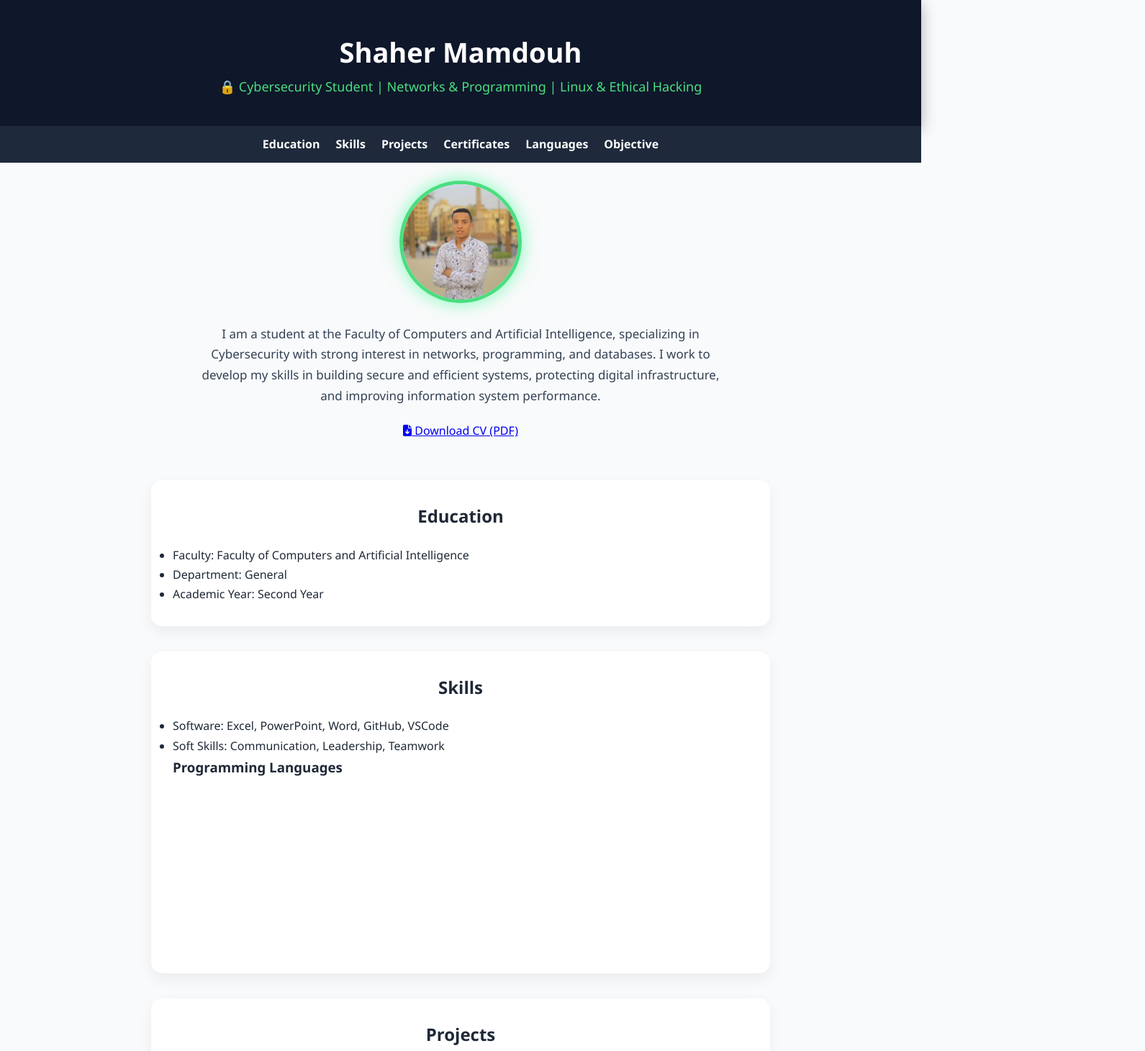
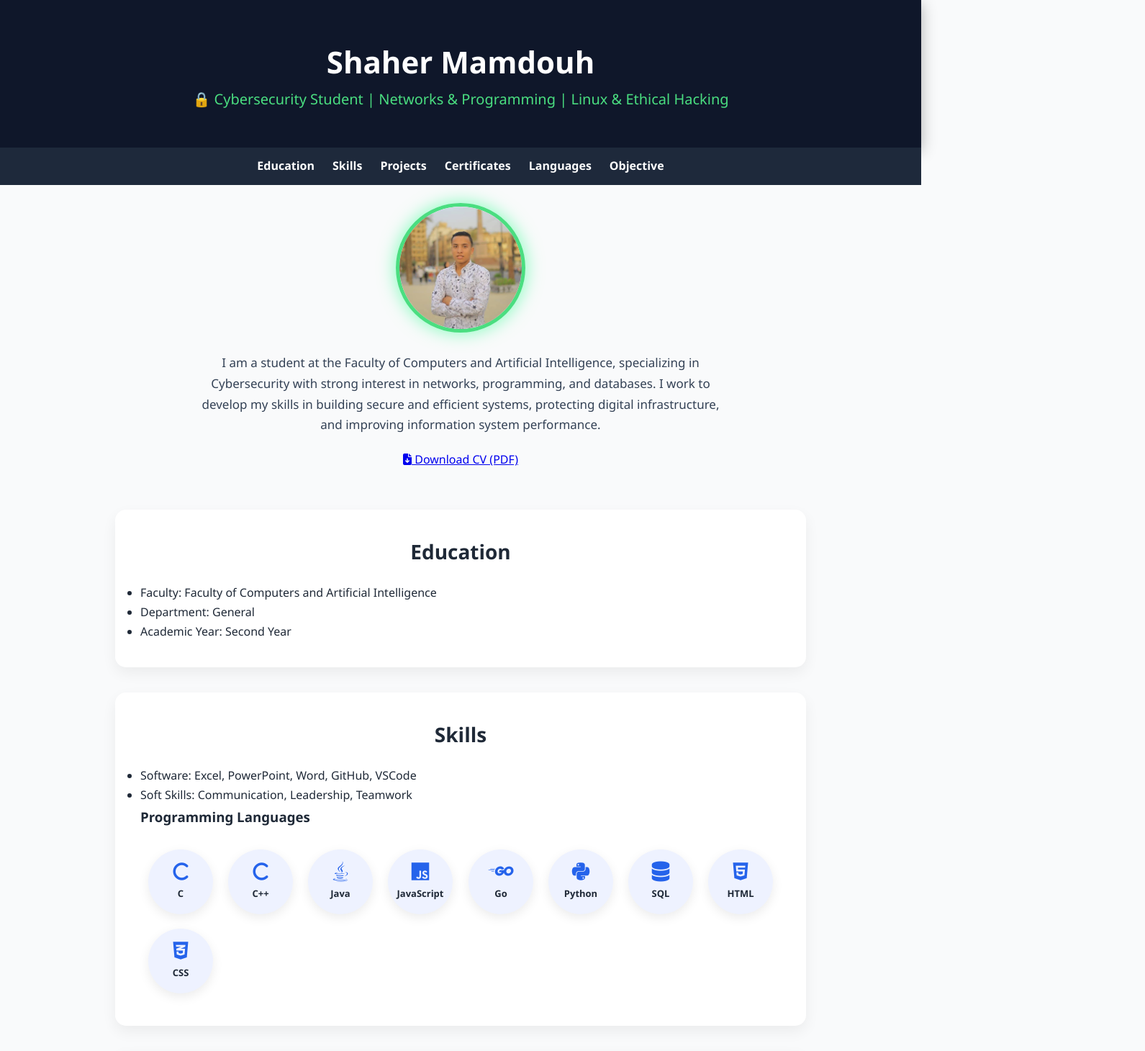
Before and after one commit to Shaher06/cv, a plain HTML site: page index.html in a window 1280 px wide. Shown: the top 1460 px of the page at 72% size, 1591 px wide, since content can reach past the window. Drawn offline with Linux system fonts and the light colour scheme.

Commit message:
Update cv.css

```diff
--- a/cv.css
+++ b/cv.css
@@ -10,6 +10,23 @@ body {
   background: #f9fafb;
   color: #1f2937;
   line-height: 1.7;
+  animation: fadeIn 1.2s ease-in-out;
+}
+
+/* GLOBAL ANIMATIONS */
+@keyframes fadeIn {
+  0% { opacity: 0; }
+  100% { opacity: 1; }
+}
+
+@keyframes slideUp {
+  0% { opacity: 0; transform: translateY(40px); }
+  100% { opacity: 1; transform: translateY(0); }
+}
+
+@keyframes zoomIn {
+  0% { opacity: 0; transform: scale(0.8); }
+  100% { opacity: 1; transform: scale(1); }
 }
 
 /* HEADER */
@@ -17,14 +34,15 @@ body {
   background: #0f172a;
   color: #fff;
   text-align: center;
-  padding: 40px 20px;
+  padding: clamp(30px, 6vw, 50px) 20px;
   box-shadow: 0 5px 20px rgba(0,0,0,0.3);
+  animation: slideUp 1s ease forwards;
 }
 .main-header h1 {
-  font-size: 38px;
+  font-size: clamp(28px, 5vw, 42px);
 }
 .main-header p {
-  font-size: 18px;
+  font-size: clamp(16px, 3vw, 20px);
   color: #4ade80;
 }
 
@@ -39,7 +57,7 @@ body {
 .navbar ul {
   display: flex;
   justify-content: center;
-  gap: 22px;
+  gap: clamp(12px, 3vw, 25px);
   list-style: none;
 }
 .navbar ul li a {
@@ -50,6 +68,7 @@ body {
 }
 .navbar ul li a:hover {
   color: #4ade80;
+  text-shadow: 0 0 10px #4ade80;
 }
 
 /* PROFILE */
@@ -58,42 +77,46 @@ body {
   padding: 25px 20px;
 }
 .profile-pic {
-  width: 170px;
-  height: 170px;
+  width: clamp(140px, 20vw, 180px);
+  height: clamp(140px, 20vw, 180px);
   border-radius: 50%;
   border: 5px solid #4ade80;
   object-fit: cover;
   box-shadow: 0 0 25px rgba(0,255,120,0.5);
-  transition: 0.3s;
+  transition: 0.4s;
+  animation: zoomIn 1.2s ease forwards;
 }
 .profile-pic:hover {
-  transform: scale(1.05);
+  transform: scale(1.08) rotate(2deg);
 }
 
+/* PERSONAL SUMMARY */
 .personal-summary {
   max-width: 750px;
   margin: 20px auto;
   font-size: 17px;
   color: #334155;
   padding: 0 10px;
+  animation: slideUp 1.3s ease forwards;
 }
 
 /* SECTION */
 .container {
-  max-width: 900px;
+  max-width: 1000px;
   margin: auto;
   padding: 30px 20px;
 }
 section {
   background: #fff;
   margin-bottom: 35px;
-  padding: 30px;
+  padding: clamp(20px, 4vw, 35px);
   border-radius: 15px;
   box-shadow: 0 8px 20px rgba(0,0,0,0.06);
+  animation: fadeIn 1.2s ease forwards;
 }
 h2 {
   text-align: center;
-  font-size: 24px;
+  font-size: clamp(20px, 4vw, 28px);
   margin-bottom: 20px;
 }
 
@@ -119,17 +142,17 @@ h2 {
   align-items: center;
   transition: 0.35s;
   opacity: 0;
-  transform: translateY(25px);
+  animation: zoomIn 0.8s ease forwards;
 }
-
-.lang-item.show {
-  opacity: 1;
-  transform: translateY(0);
-}
+.lang-item:nth-child(1) { animation-delay: 0.2s; }
+.lang-item:nth-child(2) { animation-delay: 0.4s; }
+.lang-item:nth-child(3) { animation-delay: 0.6s; }
+.lang-item:nth-child(4) { animation-delay: 0.8s; }
 
 .lang-item:hover {
   background: #dbeafe;
-  transform: translateY(-8px) scale(1.08);
+  transform: translateY(-8px) scale(1.15);
+  box-shadow: 0 0 20px rgba(37,99,235,0.6);
 }
 
 .lang-item i {
@@ -165,9 +188,10 @@ h2 {
   padding: 20px;
   text-align: center;
   transition: 0.3s;
+  animation: slideUp 1s ease forwards;
 }
 .cert-card:hover {
-  transform: translateY(-6px);
+  transform: translateY(-6px) scale(1.05);
 }
 
 .cert-photo {
@@ -182,14 +206,15 @@ h2 {
   padding: 35px 20px;
   color: white;
   text-align: center;
+  font-size: clamp(14px, 2vw, 16px);
 }
 
-/* RESPONSIVE FIXES – PERFECT MOBILE */
+/* RESPONSIVE FIXES */
 @media (max-width: 600px) {
-  .main-header h1 { font-size: 28px; }
-  .profile-pic { width: 140px; height: 140px; }
+  .main-header h1 { font-size: 24px; }
+  .profile-pic { width: 120px; height: 120px; }
   .lang-box { grid-template-columns: repeat(3,1fr); }
   .lang-item { width: 80px; height: 80px; }
   .lang-item i { font-size: 24px; }
-  h2 { font-size: 20px; }
+  h2 { font-size: 18px; }
 }
```
